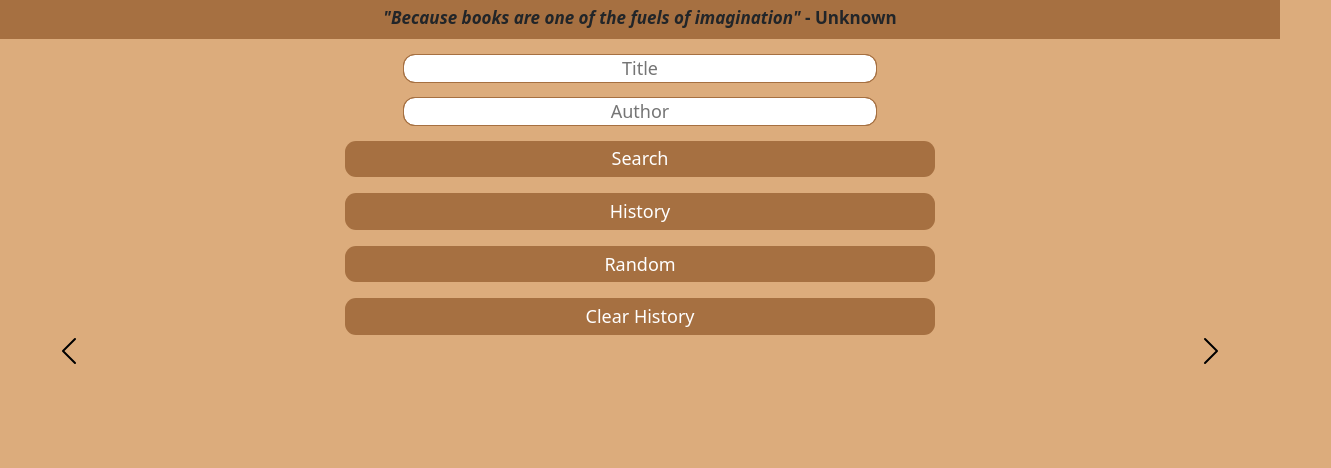
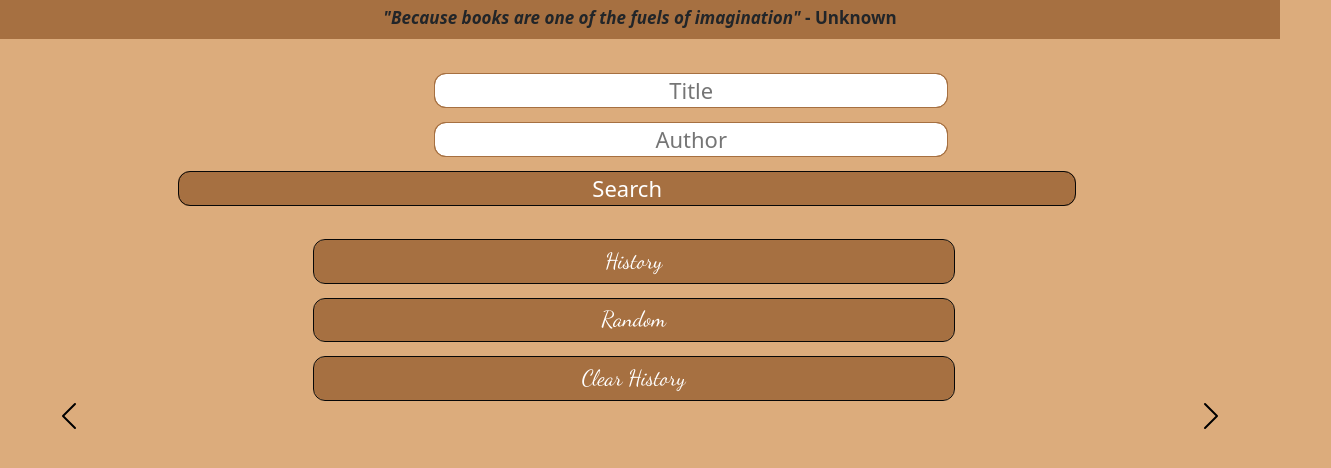
Before and after one commit to MrMaciejM/readify, a plain HTML site: page index.html in a window 1280 px wide. Shown: the part 54-522 px from the top of the page, 1331 px wide, since content can reach past the window. Drawn offline with nearby package versions, Linux system fonts and the light colour scheme.

Commit message:
added styling to history links and fixed non-search buttons submitting form

```diff
--- a/assets/css/queries.css
+++ b/assets/css/queries.css
@@ -16,6 +16,18 @@
   }
 }
 
+@media screen and (min-width: 300px) {
+  #title,
+  #author,
+  #search-button {
+    width: 70%;
+    margin-left: 10%;
+  }
+  .buttons {
+    margin-right: 5%;
+  }
+}
+
 @media screen and (min-width: 400px) {
   .carousel-item div,
   .carousel-item a {
@@ -26,6 +38,11 @@
   .carousel-item a {
     width: 30%;
     margin-left: 30%;
+  }
+  #title,
+  #author {
+    width: 60%;
+    margin-left: 20%;
   }
 }
 
--- a/assets/css/styles.css
+++ b/assets/css/styles.css
@@ -102,16 +102,21 @@
 #clearHistoryBtn,
 .randomBtn {
   text-align: center;
-  font-size: 18px;
+  font-size: 22px;
 }
 
-/* input styling */
+/* input and search button styling */
 #title,
-#author {
+#author,
+#search-button {
   border-radius: 11px;
   border: none;
   box-shadow: 0 0 0 1px var(--darkBrown);
   outline: solid var(--darkBrown) 1px;
+}
+#search-button {
+  width: 70%;
+  margin-left: 15%;
 }
 
 /* PAGE STYLING */
@@ -150,6 +155,16 @@ h1 {
   padding-top: 0.4rem;
   font-size: 32px;
 }
+#title {
+  margin-top: 1.2rem;
+}
+#search-button {
+  color: var(--headings) !important;
+  background-color: var(--darkBrown) !important;
+  margin-bottom: 1.2rem;
+  outline: 1px solid var(--text);
+  border: none;
+}
 
 .div-form-wrapper,
 form {
@@ -157,6 +172,7 @@ form {
   flex-direction: column !important;
   gap: 1rem;
   margin: 0 2%;
+  width: 100%;
 }
 
 /* buttons styling */
@@ -169,6 +185,8 @@ form {
   padding: 0.3rem;
   align-self: center !important;
   transition: all 0.2s;
+  outline: 1px solid var(--text);
+  font-family: "Dancing Script", sans-serif;
 }
 .buttons:active {
   color: black;
@@ -236,3 +254,29 @@ form {
 .div-form-wrapper {
   margin-bottom: 1rem !important;
 }
+
+/* ******* */
+/* SEARCH HISTORY */
+/* h4, .value-link */
+
+h4 {
+  text-align: center;
+  color: var(--headings);
+  background-color: var(--darkBrown);
+  padding: 0.3rem 0;
+  margin-bottom: 2rem;
+}
+
+.value-link {
+  display: flex;
+  justify-content: center;
+  text-decoration: none;
+  font-size: 18px;
+  margin: 0 15%;
+  margin-bottom: 1rem;
+  color: var(--headings);
+  background-color: var(--darkBrown);
+  border-radius: 8px;
+  padding: 0.3rem;
+  text-align: center !important;
+}
--- a/index.html
+++ b/index.html
@@ -48,19 +48,16 @@
         <form type="text">
           <input id="title" type="text" placeholder="Title" />
           <input id="author" type="text" placeholder="Author" />
-          <button class="buttons" id="search-button" type="submit">
-            Search
-          </button>
-          <button class="historyBtn buttons">History</button>
-          <button id="randomBtn" class="randomBtn buttons">Random</button>
-          <button id="clearHistoryBtn" class="historyBtn buttons">
-            Clear History
-          </button>
+          <button id="search-button" type="submit">Search</button>
         </form>
+        <button class="historyBtn buttons">History</button>
+        <button id="randomBtn" class="randomBtn buttons">Random</button>
+        <button id="clearHistoryBtn" class="historyBtn buttons">
+          Clear History
+        </button>
       </div>
 
       <!-- Carousel -->
-      <!-- Note to self: 3 test divs for carousel -->
       <div id="carousel" class="carousel slide" data-bs-ride="carousel">
         <div class="carousel-inner"></div>
 
@@ -106,7 +103,6 @@
     ></script>
 
     <!-- main JS script file -->
-
     <script src="scripts/bookinfo.js"></script>
     <script src="scripts/localStorage_script.js"></script>
   </body>
--- a/scripts/bookinfo.js
+++ b/scripts/bookinfo.js
@@ -80,7 +80,7 @@ function createBookInfo(bookdata) {
           getModalClass.style.display = "none";
         });
 
-        // closinh modal by pressing close button
+        // closing modal by pressing close button
         var closeModalBtn = document.getElementById("closeModalBtn");
         closeModalBtn.addEventListener("click", () => {
           getModalClass.style.display = "none";
--- a/scripts/localStorage_script.js
+++ b/scripts/localStorage_script.js
@@ -9,7 +9,8 @@ submit.on("click", function (e) {
   localStorage.setItem(localStorage.length + 1, bookName.val());
 });
 
-history.on("click", function() {
+//const history = $(".historyBtn");
+history.on("click", function () {
   historyContainer.empty();
   var historyTitle = $("<h4>Search History</h4>");
   historyContainer.append(historyTitle);
@@ -19,10 +20,10 @@ history.on("click", function() {
     if (value !== null) {
       var a_link = $("<p><a href='#' class='value-link'>" + value + "</a></p>");
       historyContainer.append(a_link);
-    };
-  };
+    }
+  }
 
-  $(".value-link").click(function() {
+  $(".value-link").click(function () {
     var searchTitle = $(this).text();
     console.log(searchTitle);
     var q = `q=intitle:${searchTitle}`;
@@ -33,13 +34,8 @@ history.on("click", function() {
       console.log(bookdata.items);
       createBookInfo(bookdata.items);
     });
-
   });
-
 });
-
-
-
 
 clearHistory.on("click", function () {
   historyContainer.empty();
```
